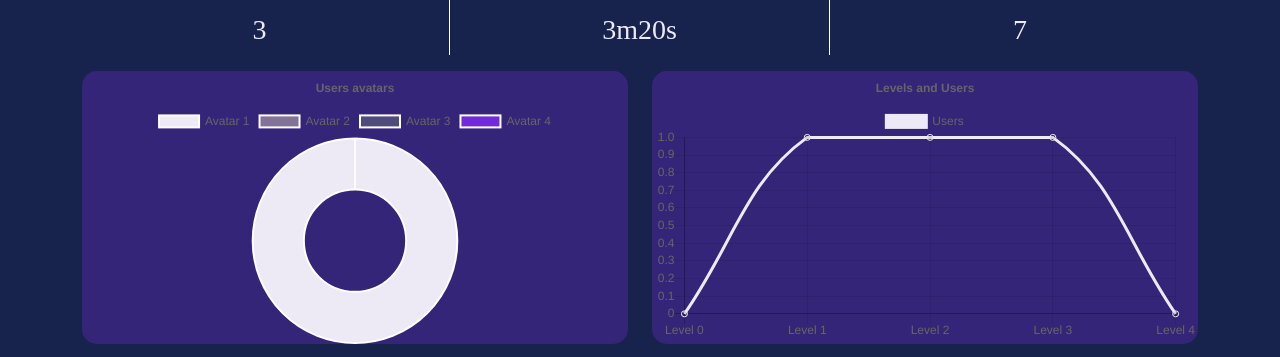
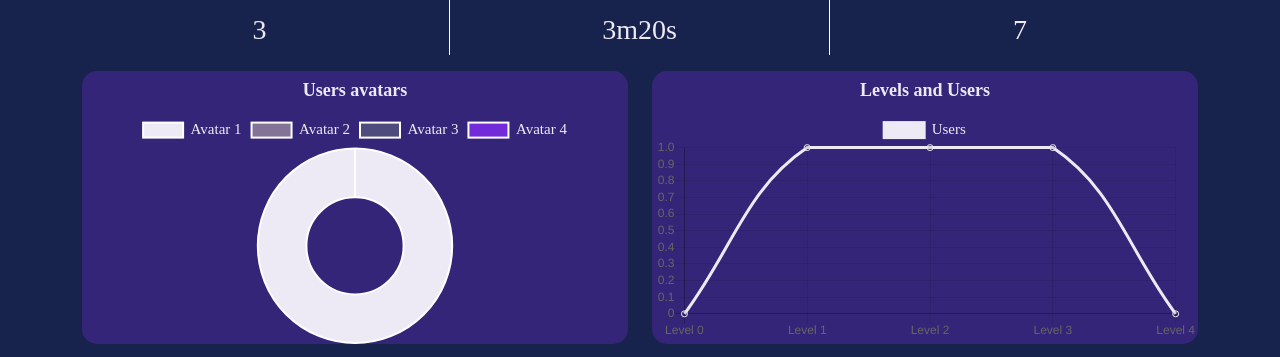
Before and after one commit to lisboaab/mnuse, a plain HTML site: page html/statistics.html in a window 1280 px wide. Shown: the part 195-552 px from the top of the page. Drawn offline with nearby package versions, Linux system fonts and the light colour scheme.

Commit message:
att text rebus change colors and font of chart js

```diff
--- a/js/views/statisticsView.js
+++ b/js/views/statisticsView.js
@@ -59,8 +59,16 @@ new Chart("levelsChart", {
         title: {
             display: true,
             text: "Users avatars",
-            font: {
-                color: "#EEEAF5"
+            fontColor: "#EEEAF5",
+            fontFamily: "Josefin Sans, thin",
+            fontSize: 18,
+        },
+        legend: {
+            display: true,
+            labels: {
+                fontColor: "#eeeaf5",
+                fontFamily: "Josefin Sans, thin",
+                fontSize: 15,
             }
         }
     }
@@ -80,8 +88,19 @@ new Chart("levelsChart2", {
     options:{
         title: {
             display: true,
-            text: "Levels and Users"
-        }
+            text: "Levels and Users",
+            fontColor: "#EEEAF5",
+            fontFamily: "Josefin Sans, thin",
+            fontSize: 18,
+        },
+        legend: {
+            display: true,
+            labels: {
+                fontColor: "#eeeaf5",
+                fontFamily: "Josefin Sans, thin",
+                fontSize: 15,
+            }
+        },
     }
 })
 
```
Also changed, not shown: html/rebus.html (+1 -0 lines).
